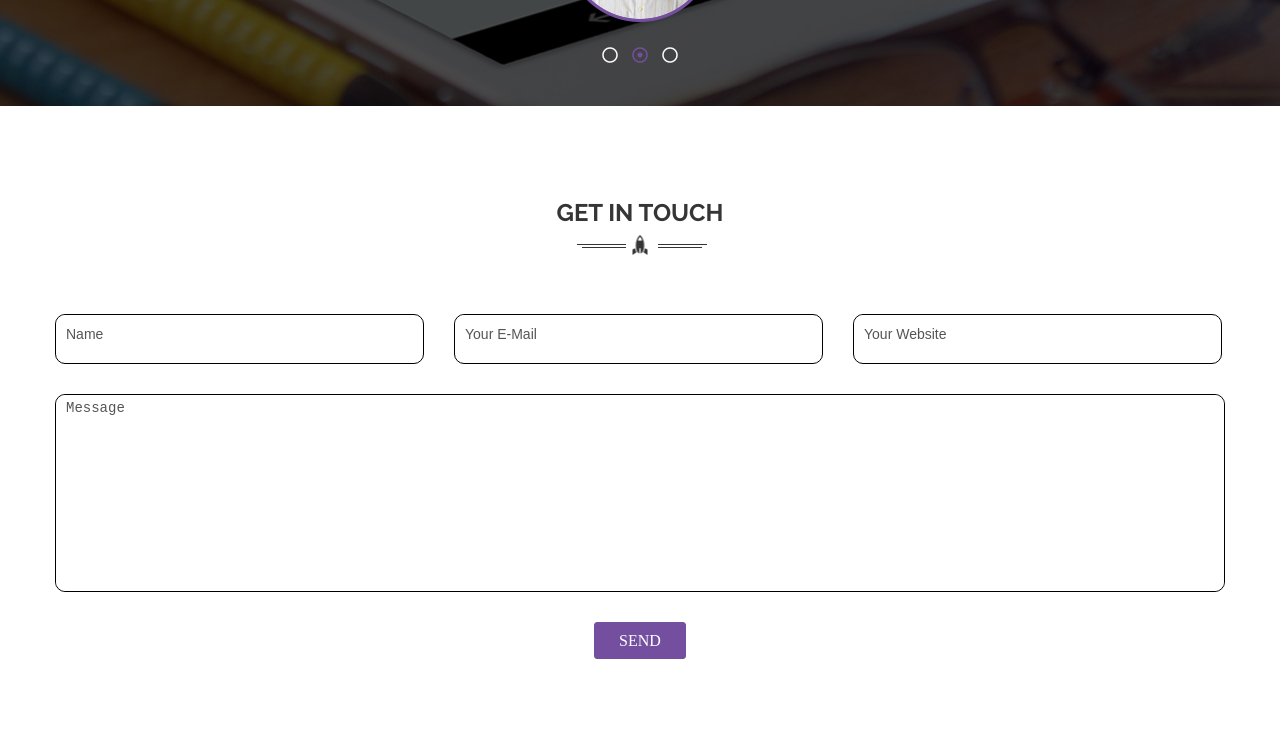
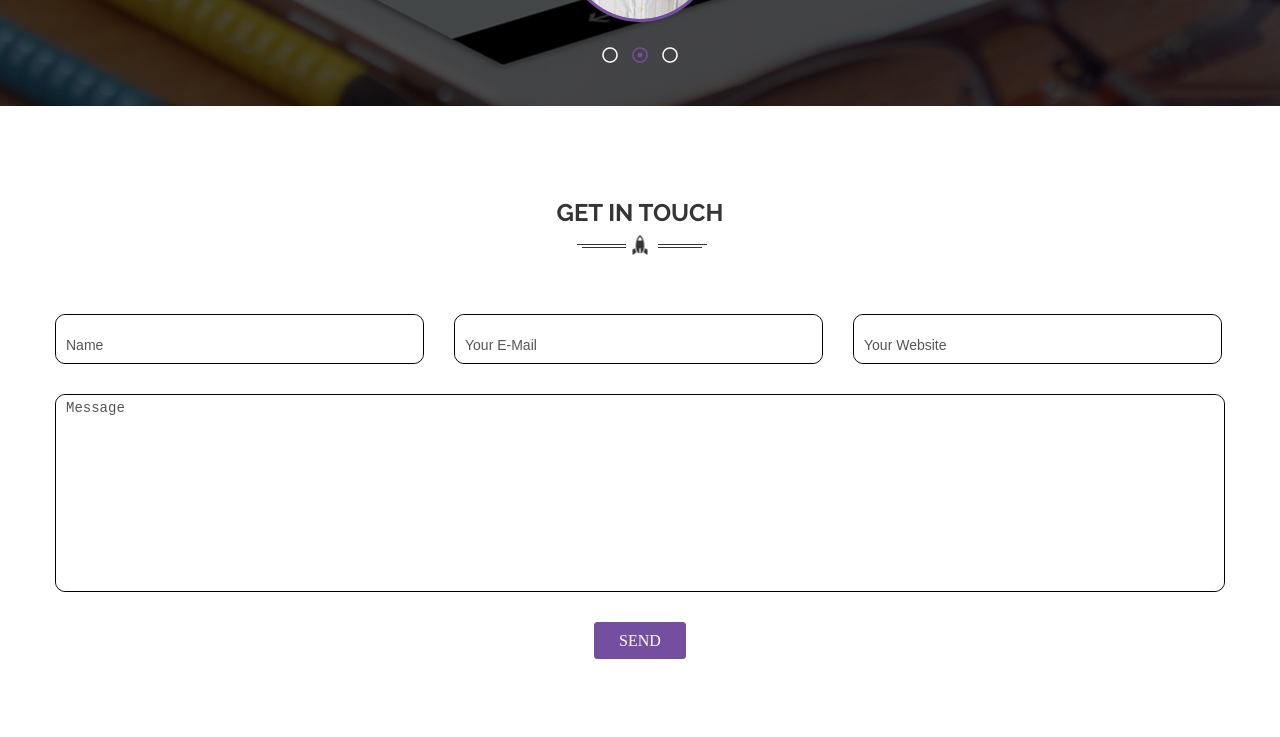
Before and after one commit to aksozib/appon, a plain HTML site: page index.html in a window 1280 px wide. Shown: the part 5301-6038 px from the top of the page. Drawn offline with nearby package versions, Linux system fonts and the light colour scheme.

Commit message:
error on form again
error on form again

```diff
--- a/css/style.css
+++ b/css/style.css
@@ -951,6 +951,8 @@ opacity: 0;
 }
 
 .contact-bg .contact form .first-row .box input{
+    width: 100%;
+    height: 100%;
     box-sizing: border-box;
     border-radius: 10px;
     border: none;
@@ -963,7 +965,6 @@ opacity: 0;
     color: #555555;
     font-size: 14px;
     text-transform: capitalize;
-    line-height: 20px;
 }
 
 .contact-bg .contact form .last-row {
```
